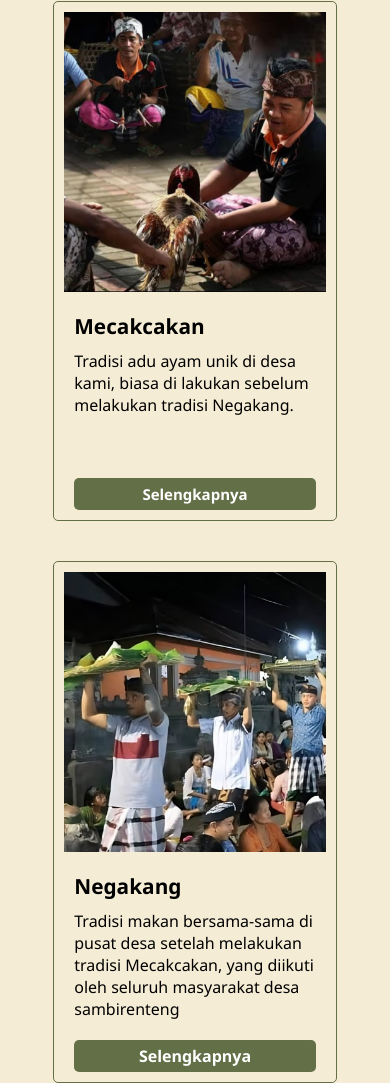
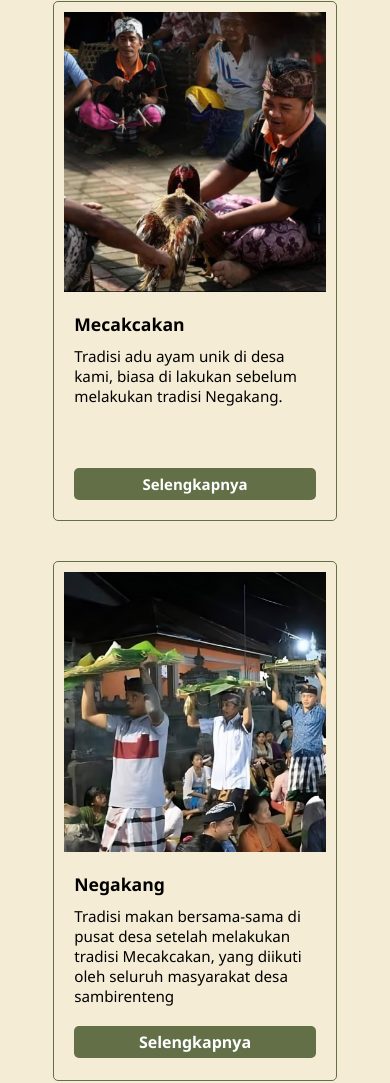
Before and after one commit to Oktazz/UL-Semester-Genap, a plain HTML site: page index.html in a window 390 px wide. Shown: the part 3526-4609 px from the top of the page. Drawn offline with Linux system fonts and the light colour scheme.

Commit message:
coba perbaiki card di tampilan hp

```diff
--- a/style.css
+++ b/style.css
@@ -500,4 +500,16 @@ body{
     .card, .card-2, .card-3 {
         width: 90%;
     }
+
+    .card-text p{
+        font-size: 0.95rem;
+    }
+
+    .card h5, .card-2 h5, .card-3 h5 {
+        font-size: 1.1rem;
+    }
+
+    .slideshow{
+        aspect-ratio: 16 / 9; /* Atur rasio aspek sesuai kebutuhan */
+    }
 }
```
